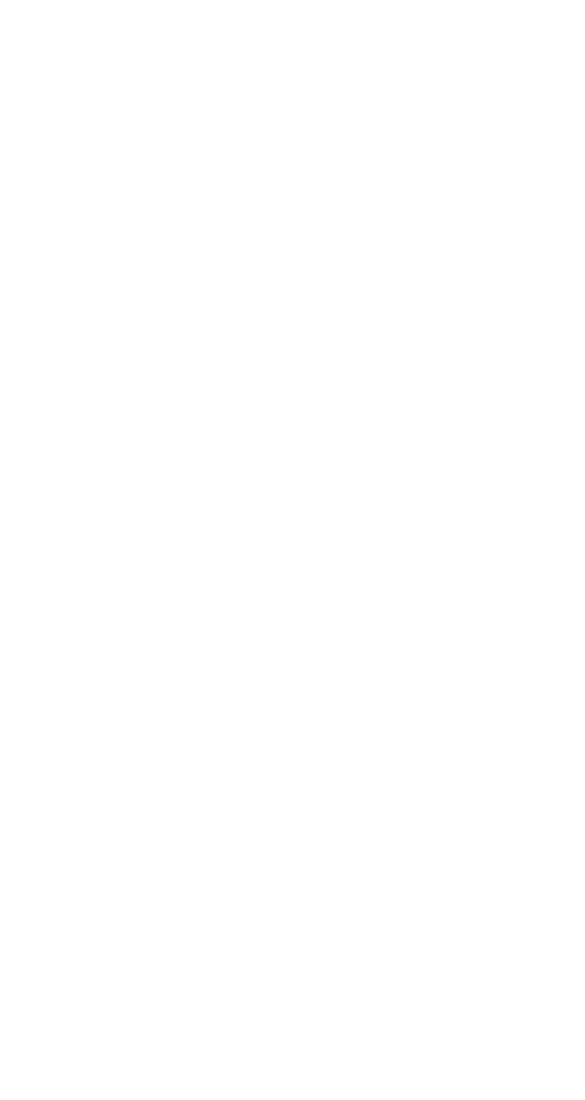
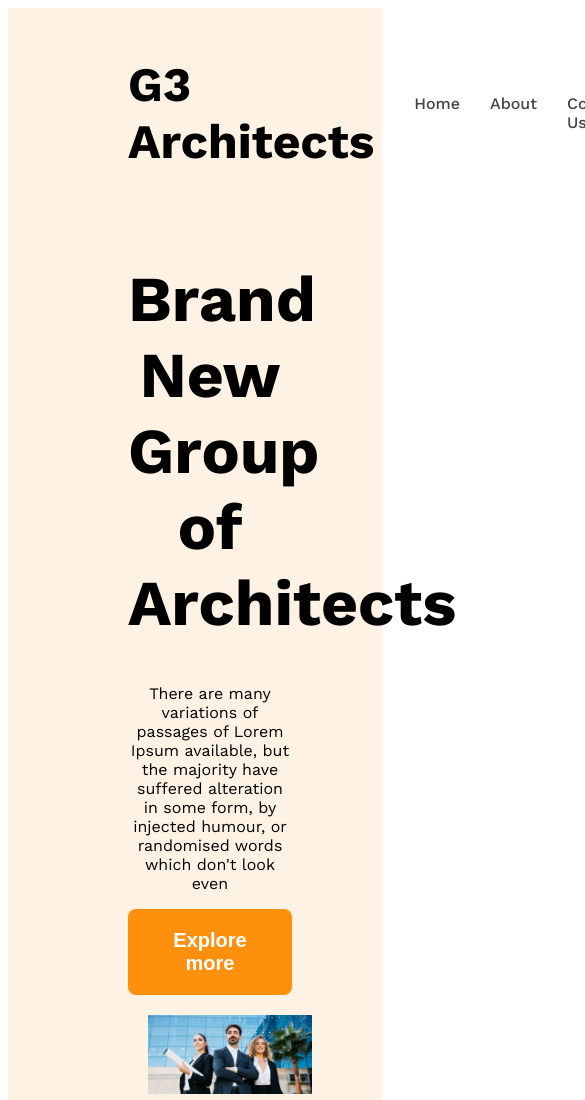
Before and after one commit to ShuvroGoswami/g3-architects-resources-website, a plain HTML site: page index.html in a window 390 px wide. Shown: the top 1100 px of the page, 585 px wide, since content can reach past the window. Before the commit the page ends 844 px from the top, so only its background shows below. Drawn offline with nearby package versions, Linux system fonts and the light colour scheme.

Commit message:
added con

```diff
--- a/index.html
+++ b/index.html
@@ -6,13 +6,43 @@
     <title>g3-architect</title>
     <link rel="stylesheet" href="styles/g3-architect.css">
 </head>
-<body>
-    <header>
-
+<body class="work-sans-font">
+    <header class="bg-light">
+        <nav class="navbar display-flex">
+            <h3 class="brand">G3 Architects</h3>
+            <ul class="nav-link display-flex">
+                <li class="nav-item"><a href="" class="nav-link text-gray">Home</a></li>
+                <li class="nav-item"><a href="" class="nav-link text-gray">About</a></li>
+                <li class="nav-item"><a href="" class="nav-link text-gray">Contact Us</a></li>
+                <li class="nav-item"><a href="" class="nav-link text-gray">Login</a></li>
+            </ul>
+        </nav>
+        <div class="banner">
+            <div class="banner-content">
+                <h1 class="banner-title">Brand New
+                    Group of Architects
+                    </h1>
+                    <p class="banner-description">There are many variations of passages of Lorem Ipsum available, but the majority have suffered alteration in some form, by injected humour, or randomised words which don't look even</p>
+                    <button class="btn-primary">Explore more</button>
+            </div>
+            <img class="banner-image" src="images/banner.png" alt="">
+        </div>
     </header>
 
     <main>
-
+        <section class="teams display-flex">
+           <div class="team-img-container">
+            <img src="images/team1.png" alt="">
+            <img src="images/team2.png" alt="">
+            <img src="images/team3.png" alt="">
+            <img src="images/team4.png" alt="">
+           </div>
+           <div class="our-features">
+            <h3 class="feature-titel">Quick list of Our Features</h3>
+            <p class="feature-description">There are many variations of passages of Lorem Ipsum available, but the majority have suffered alteration in some form, by injected humour, or randomised words which don't look even</p>
+            <button class="btn-primary">Explore more</button>
+           </div>
+        </section>
     </main>
     <footer>
 
--- a/styles/g3-architect.css
+++ b/styles/g3-architect.css
@@ -0,0 +1,134 @@
+@import url('https://fonts.googleapis.com/css2?family=Open+Sans:ital,wght@0,300..800;1,300..800&family=Work+Sans:ital,wght@0,100..900;1,100..900&display=swap');
+
+.work-sans-font {
+  font-family: "Work Sans", serif;
+  font-optical-sizing: auto;
+  font-weight: 400;
+  font-style: normal;
+}
+
+/* shared styles */
+
+
+/* header style */
+.display-flex{
+    display: flex;
+}
+
+/* text-color  dark-02*/
+.text-gray{
+  color: #424242;
+}
+/* dark-03 */
+.text-light-gray{
+    color: #727272;
+}
+
+/* bg-light */
+.bg-light{
+    background-color: rgba(240, 131, 6, 0.1);
+
+}
+
+
+.btn-primary{
+    background-color: #FF900E;
+    color: white;
+    padding: 20px 25px;
+    font-weight: 600;
+    font-size: 1.25rem;
+    border-radius: 8px;
+    border: none;
+}
+
+main{
+    max-width: 1400px;
+    margin: 0 auto;
+}
+main > section{
+    margin-top: 50px;
+}
+
+
+
+/* navber related styles */
+.navbar{
+    /* display: flex;
+    justify-content: space-between;
+    margin: 20px;
+    padding: 0px 90px 0px 90px; */
+    justify-content: space-between;
+    align-items: center;
+}
+
+.brand{
+    font-weight: 700;
+    font-size: 3rem;
+}
+.nav-item{
+    list-style: none;
+    margin-right: 30px;
+    text-decoration: none;
+}
+
+.nav-link{
+    /* display: flex;
+    padding: 10px;
+    text-decoration: none; */
+    text-decoration: none;
+    font-weight: 500;
+    color: ;
+}
+
+.navbar, .banner{
+    max-width: 1400px;
+    margin: 0 30px;
+    padding: 0px 60px 0px 90px;
+}
+/* banner related style */
+.banner-content{
+    max-width: 830px;
+    margin: 0 auto;
+    text-align: center;
+}
+.banner-image{
+    width: 950px;
+    width: 100%;
+    margin: 20px;
+
+}
+
+.banner-title{
+    font-weight: 700;
+    font-size: 4rem;
+}
+
+
+/* team and feature related styles */
+.teams{
+    align-items: center;
+    width: 1100px;
+
+    margin: 20px 50px 20px 50px;
+
+}
+.team-img-container{
+    display: grid;
+    grid-template-columns: repeat(2, 1fr);
+    padding: 30px 60px ;
+}
+
+
+
+
+
+
+
+
+/* media quary */
+@media screen and (max-width:776px) {
+  .navbar  .nav-link .items {
+    flex-direction: column;
+  }
+
+}
```
